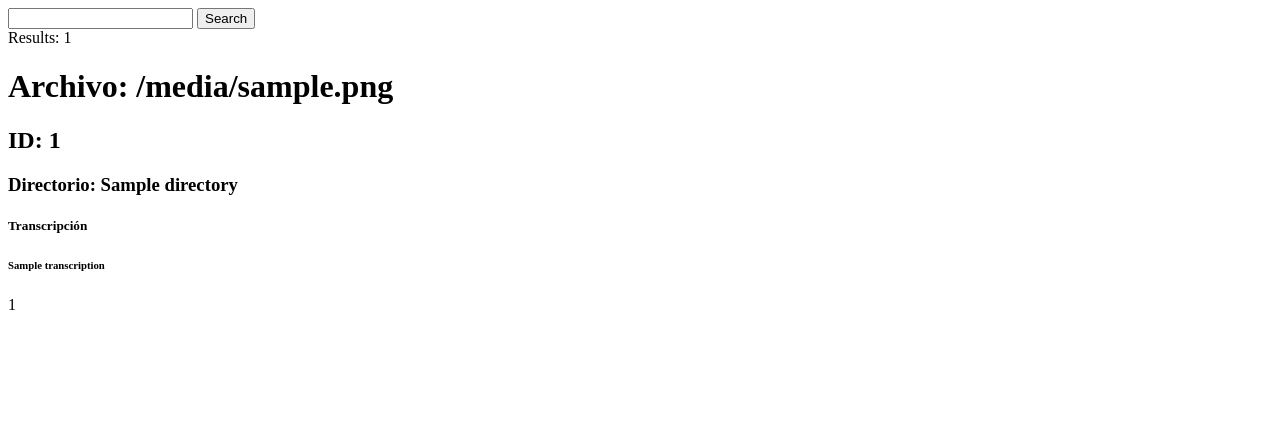
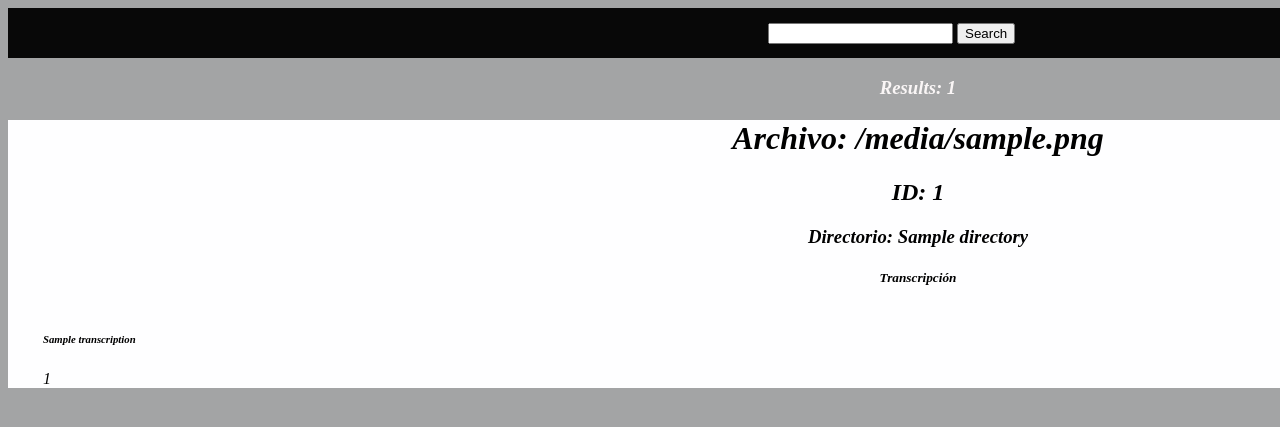
Before and after one commit to MiguellAngelhs/base_taxonomia, a Django app: template template/example/index.html in a window 1280 px wide; the page is wider, and only the part inside the window is pictured. Shown: the top 427 px of that part. Run offline with Django 3.2, Linux system fonts and the light colour scheme; the template is opened without the code that fills it: most values are stand-ins (such as "Sample title", 1, 10 or a date in 2020).

Commit message:
Styles of search

```diff
--- a/template/example/index.html
+++ b/template/example/index.html
@@ -5,22 +5,159 @@
     <meta http-equiv="X-UA-Compatible" content="IE=edge">
     <meta name="viewport" content="width=device-width, initial-scale=1.0">
     <title>Document</title>
+    <style>
+        body{
+        background: #a3a4a5;
+        }
+        .new{
+        background: #080808;
+        display: flex;
+        justify-content: center;
+        align-items: center;
+        width: 1820px;
+        height: 50px;
+        }
+        .centrar{
+            background: #fefeff;
+            display: flex;
+            justify-content: center;
+            align-items: center;
+            width: 1820px;
+        }
+        .result{
+            text-align: center;
+            background: #a3a4a5;
+            margin: 0.5%;
+            margin-left:0px;
+            width: 1820px;
+            font-style: oblique;
+        }
+        .file{
+            background: #fefeff;
+            margin: 0.5%;
+            margin-left:0px;
+            width: 1820px;
+            font-style: oblique;
+        }
+        .heading { color: #faf6f6; }
+        .archivo{
+            text-align: center;
+            background: #fefeff;
+            width: 1820px;
+            font-style: oblique;
+        }
+        .transcription{
+            text-align: justify;
+            background: #fefeff;
+            width: 1750px;
+            font-style: oblique;
+            font-style: inherit;
+        }
+                .container-4{
+            overflow: hidden;
+            width: 300px;
+            vertical-align: middle;
+            white-space: nowrap;
+        }
+
+        .container-4 input#search{
+            width: 300px;
+            height: 50px;
+            background: #2b303b;
+            border: none;
+            font-size: 10pt;
+            float: left;
+            color: #fff;
+            padding-left: 15px;
+            -webkit-border-radius: 5px;
+            -moz-border-radius: 5px;
+            border-radius: 5px;
+        }
+
+        .container-4 input#search::-webkit-input-placeholder {
+            color: #65737e;
+        }
+
+        .container-4 input#search:-moz-placeholder { /* Firefox 18- */
+            color: #65737e;
+        }
+
+        .container-4 input#search::-moz-placeholder {  /* Firefox 19+ */
+            color: #65737e;
+        }
+
+        .container-4 input#search:-ms-input-placeholder {
+            color: #65737e;
+        }
+
+        .container-4 button.icon{
+            -webkit-border-top-right-radius: 5px;
+            -webkit-border-bottom-right-radius: 5px;
+            -moz-border-radius-topright: 5px;
+            -moz-border-radius-bottomright: 5px;
+            border-top-right-radius: 5px;
+            border-bottom-right-radius: 5px;
+
+            border: none;
+            background: #232833;
+            height: 50px;
+            width: 50px;
+            color: #4f5b66;
+            opacity: 0;
+            font-size: 10pt;
+
+            -webkit-transition: all .55s ease;
+            -moz-transition: all .55s ease;
+            -ms-transition: all .55s ease;
+            -o-transition: all .55s ease;
+            transition: all .55s ease;
+        }
+        .container-4:hover button.icon, .container-4:active button.icon, .container-4:focus button.icon{
+            outline: none;
+            opacity: 1;
+            margin-left: -50px;
+        }
+
+        .container-4:hover button.icon:hover{
+            background: white;
+        }
+    </style>
 </head>
 <body>
+    <!-- <form>
+        <input type="text" name="q">
+        <button>Search</button>
+    </form> -->
+    <div class="new">
+
+        <div class="container-4">
             <form>
                 <input type="text" name="q">
                 <button>Search</button>
             </form>
+
+    </div>
+    </div>
     {% if File %}
-    Results: {{ File|length }}
+    <div class="result">
+    <h3 class="heading"> Results: {{ File|length }} </h3>
+    </div>
     {% endif %}
     {% for fil in File %}
-        <a><h1>Archivo: {{ fil.file }}</h1></a>
+        <div class="file">
+            <div class="archivo">
+                <a><h1 >Archivo: {{ fil.file }}</h1></a>
                 <h2>ID: {{ fil.id|safe }} </h2>
                 <h3>Directorio: {{ fil.directory|safe }}</h3>
                 <h5>Transcripción</h5>
+            </div>
+        <div class="centrar">
+            <div class="transcription">
                 <h6>{{ fil.transcription|safe }}</h6>
                 {{ fil.rank }}
+            </div>
+        </div>
+        </div>
     {% endfor %}
 
 </body>
```
Lines whose indentation alone changed are shown as unchanged.
